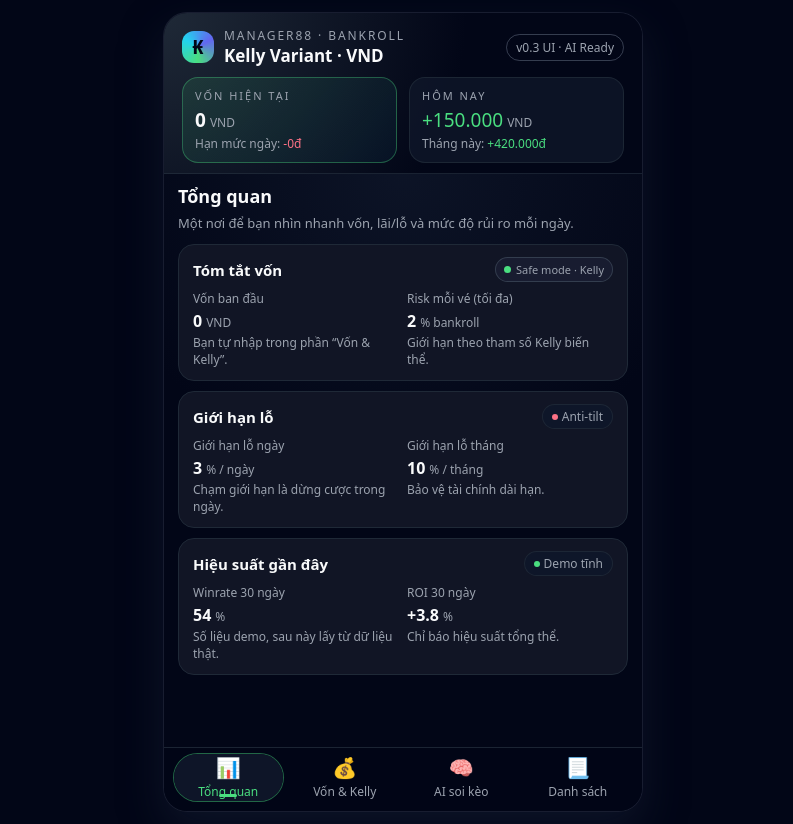
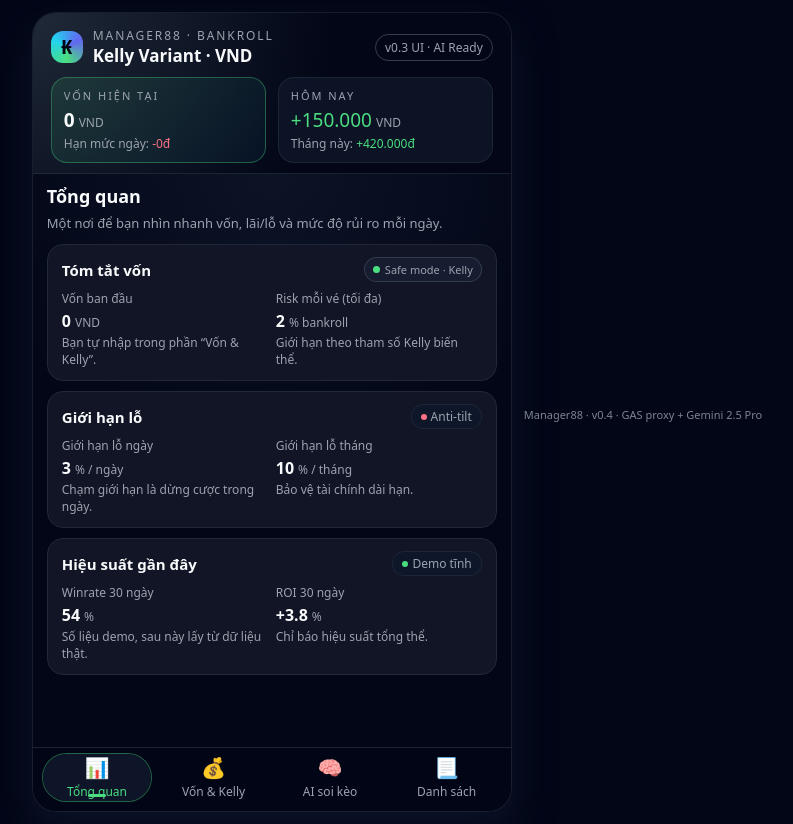
Before and after one commit to namfuzzy/manager88-bankroll, a plain HTML site: page index.html in a window 1280 px wide. Shown: the whole page, without its empty margins (237-1030 px from the left). Drawn offline with Linux system fonts and the light colour scheme.

Commit message:
Update index.html

```diff
--- a/index.html
+++ b/index.html
@@ -652,7 +652,16 @@
         background: radial-gradient(circle at top, #020617 0, #020617 100%);
       }
     }
-  </style>
+
+    .footer-version {
+      margin-top: 8px;
+      padding: 6px 12px 10px;
+      font-size: 11px;
+      color: var(--text-muted);
+      text-align: center;
+      opacity: 0.8;
+    }
+</style>
 </head>
 <body>
   <div class="app-shell">
@@ -1240,8 +1249,6 @@ Ghi chú thêm nếu cần..."
     // TỰ ĐIỀN API KEY GEMINI CỦA BẠN VÀO DÒNG DƯỚI, KHÔNG CHIA SẺ CHO AI:
     const GEMINI_API_KEY = "AIzaSyD_9eNED9nHnDE3WnHj_2yI9hNNVTFhvZA"; // <-- sửa trực tiếp trên máy của bạn
     const GEMINI_MODEL = "gemini-2.0-pro"; // hoặc "gemini-2.0-flash"
-    // Backend GAS proxy URL
-    const API_URL_SOI_KEO = "https://script.google.com/macros/s/AKfycbx95CP7upkZnlQR_XyfEmV93qEzIsrn2gUpll1GIRYu8OoseHB_rQvLdyjLFQT0q93W/exec";
 
     // Biến lưu base64 của ảnh bối cảnh dùng cho AI phân tích (text + ảnh)
     let aiContextImageDataUrl = null;
@@ -1809,7 +1816,7 @@ Ghi chú thêm nếu cần..."
         console.error("GAS returned error:", data.message);
         throw new Error(data.message || "GAS reported error");
       }
-      // GAS đã trả đúng schema JSON: summaryQuick, keyPoints, viewOnBet, warning, leanSide, riskScore, rawText
+      // GAS đã trả về JSON đúng schema: summaryQuick, keyPoints, viewOnBet, warning, leanSide, riskScore, rawText
       return data;
     }
 
@@ -1831,7 +1838,7 @@ Ghi chú thêm nếu cần..."
           fillFromResponse(result);
         } catch (err) {
           console.error("Lỗi hỏi Gemini:", err);
-          alert("Lỗi khi gọi Gemini. Kiểm tra lại API key hoặc kết nối mạng.");
+          alert("Lỗi khi gọi AI (GAS/Gemini). Kiểm tra lại kết nối mạng hoặc GAS Web App.");
         } finally {
           btnRunAi.disabled = false;
           btnRunAi.textContent = oldText;
@@ -1839,5 +1846,9 @@ Ghi chú thêm nếu cần..."
       });
     }
   </script>
+
+  <div class="footer-version">
+    Manager88 · v0.4 · GAS proxy + Gemini 2.5 Pro
+  </div>
 </body>
 </html>
```
